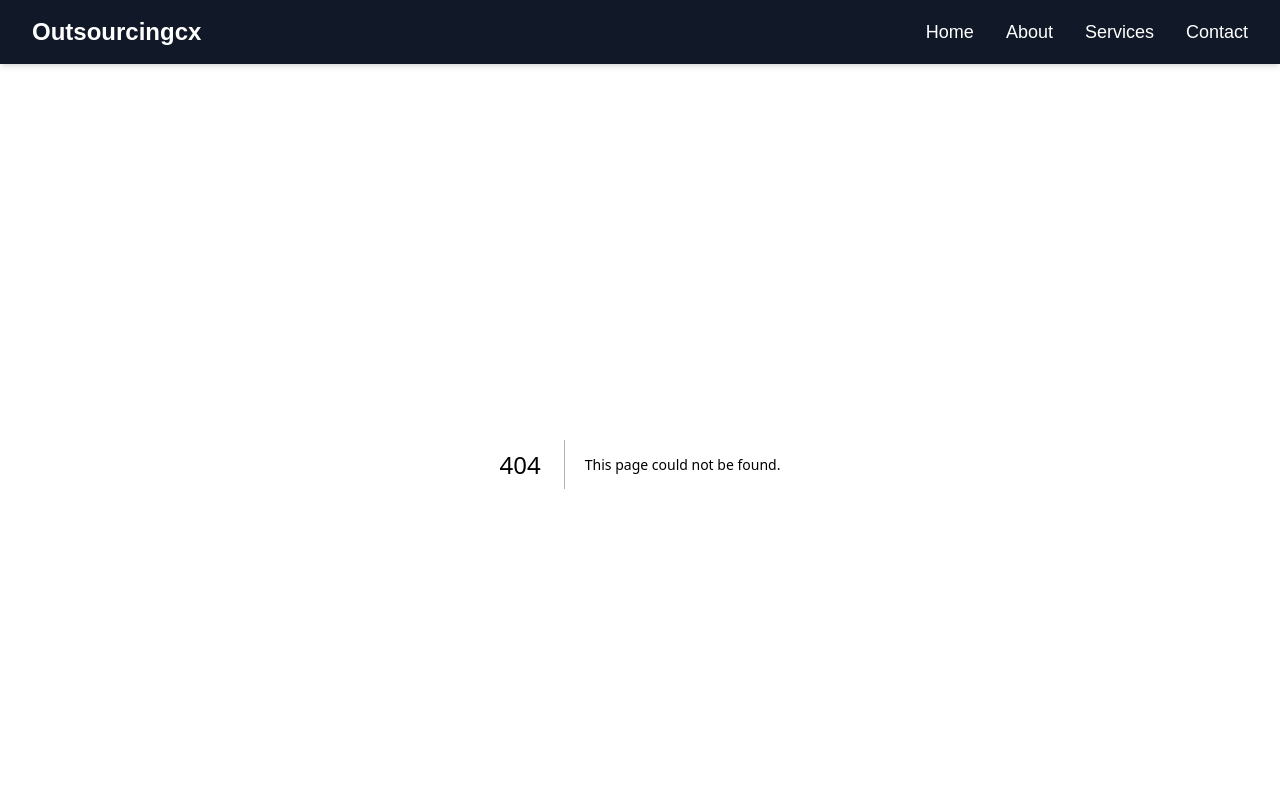
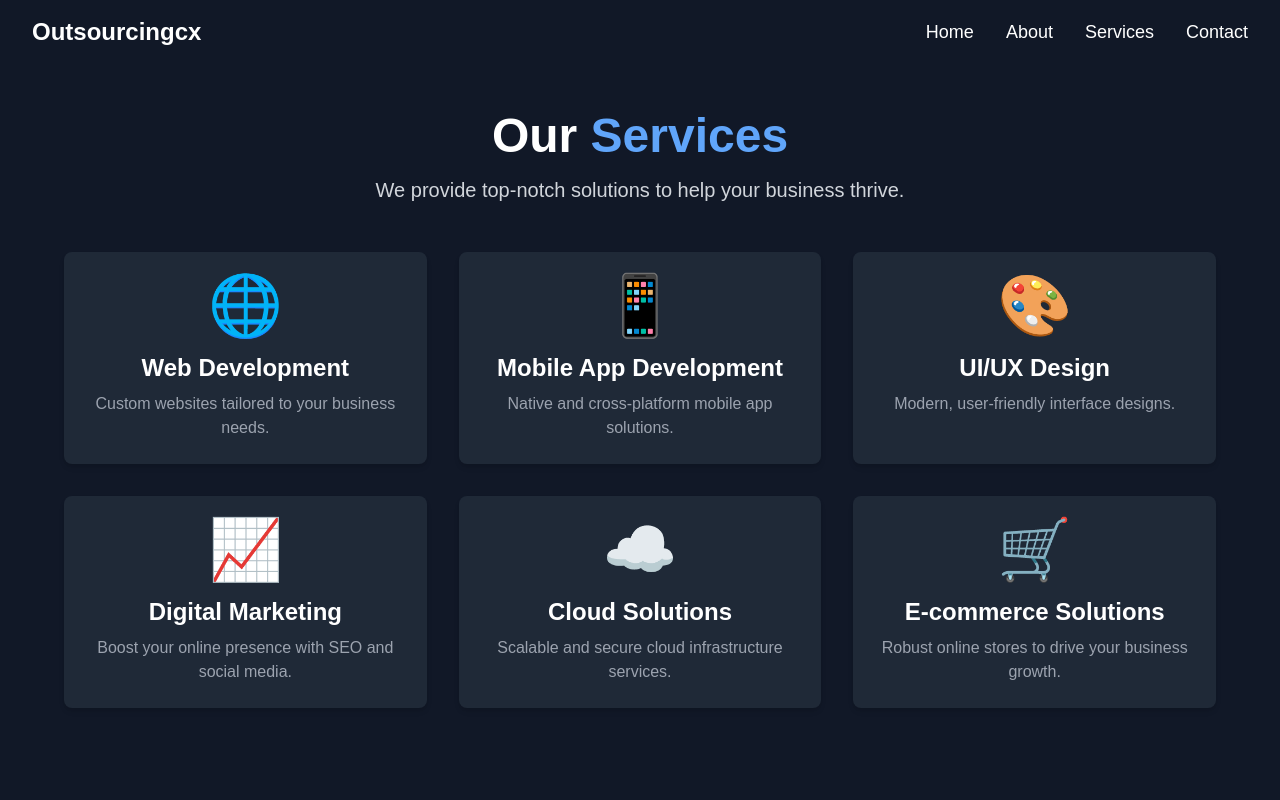
Before and after one commit to fidsolit/outsourcingcx, a Next.js app: page /services in a window 1280 px wide. Before the commit this address had no page. Shown: the top 800 px of the page. Built offline with nearby package versions, Linux system fonts and the light colour scheme.

Commit message:
modified about page

```diff
--- a/app/about/page.tsx
+++ b/app/about/page.tsx
@@ -5,7 +5,7 @@ import { motion } from "framer-motion";
 const About: React.FC = () => {
   return (
     // <section className="relative overflow-hidden bg-gradient-to-b from-white via-gray-900 to-black text-gray-900 py-20 px-5 md:px-10 lg:px-20">
-    <section className="relative overflow-hidden bg-gradient-to-b from-black via-gray-900 to-black text-white py-20 px-5 md:px-10 lg:px-20">
+    <section className="relative overflow-hidden h-screen max-h-screen bg-gradient-to-b from-black via-gray-900 to-black text-white py-20 px-5 md:px-10  lg:px-20">
       {/* Fancy Background Animation */}
       <div className="absolute inset-0 opacity-20">
         <motion.div
--- a/app/page.tsx
+++ b/app/page.tsx
@@ -4,7 +4,7 @@ import Link from "next/link";
 
 export default function Home() {
   return (
-    <div className="container mx-auto py-16 px-8">
+    <div className="container mx-auto max-h-screen py-16 px-8">
       {/* Hero Section */}
       <section className="text-center mb-16">
         <motion.h1
--- /dev/null
+++ b/app/services/page.tsx
@@ -0,0 +1,98 @@
+// File: pages/Services.tsx
+"use client";
+
+import React from "react";
+import { motion } from "framer-motion";
+
+const services = [
+  {
+    title: "Web Development",
+    description: "Custom websites tailored to your business needs.",
+    icon: "🌐",
+  },
+  {
+    title: "Mobile App Development",
+    description: "Native and cross-platform mobile app solutions.",
+    icon: "📱",
+  },
+  {
+    title: "UI/UX Design",
+    description: "Modern, user-friendly interface designs.",
+    icon: "🎨",
+  },
+  {
+    title: "Digital Marketing",
+    description: "Boost your online presence with SEO and social media.",
+    icon: "📈",
+  },
+  {
+    title: "Cloud Solutions",
+    description: "Scalable and secure cloud infrastructure services.",
+    icon: "☁️",
+  },
+  {
+    title: "E-commerce Solutions",
+    description: "Robust online stores to drive your business growth.",
+    icon: "🛒",
+  },
+];
+
+const Services: React.FC = () => {
+  return (
+    <div className="min-h-screen max-h-screen bg-gray-900 text-white py-12 px-6 md:px-16">
+      {/* Header */}
+      <motion.div
+        className="text-center mb-12"
+        initial={{ opacity: 0, y: -20 }}
+        animate={{ opacity: 1, y: 0 }}
+        transition={{ duration: 0.6 }}
+      >
+        <h1 className="text-4xl md:text-5xl font-bold mb-4">
+          Our <span className="text-blue-400">Services</span>
+        </h1>
+        <p className="text-lg md:text-xl text-gray-300">
+          We provide top-notch solutions to help your business thrive.
+        </p>
+      </motion.div>
+
+      {/* Services Grid */}
+      <motion.div
+        className="grid grid-cols-1 sm:grid-cols-2 lg:grid-cols-3 gap-8"
+        initial="hidden"
+        animate="visible"
+        variants={gridVariants}
+      >
+        {services.map((service, index) => (
+          <motion.div
+            key={index}
+            className="bg-gray-800 rounded-lg p-6 text-center shadow-md hover:shadow-xl transition-shadow"
+            variants={cardVariants}
+            whileHover={{ scale: 1.05 }}
+          >
+            <div className="text-6xl mb-4">{service.icon}</div>
+            <h3 className="text-2xl font-semibold mb-2">{service.title}</h3>
+            <p className="text-gray-400">{service.description}</p>
+          </motion.div>
+        ))}
+      </motion.div>
+    </div>
+  );
+};
+
+// Framer Motion Variants
+const gridVariants = {
+  hidden: { opacity: 0 },
+  visible: {
+    opacity: 1,
+    transition: {
+      staggerChildren: 0.2,
+    },
+  },
+};
+
+const cardVariants = {
+  hidden: { opacity: 0, scale: 0.9 },
+  visible: { opacity: 1, scale: 1, transition: { duration: 0.5 } },
+};
+
+export default Services;
```
